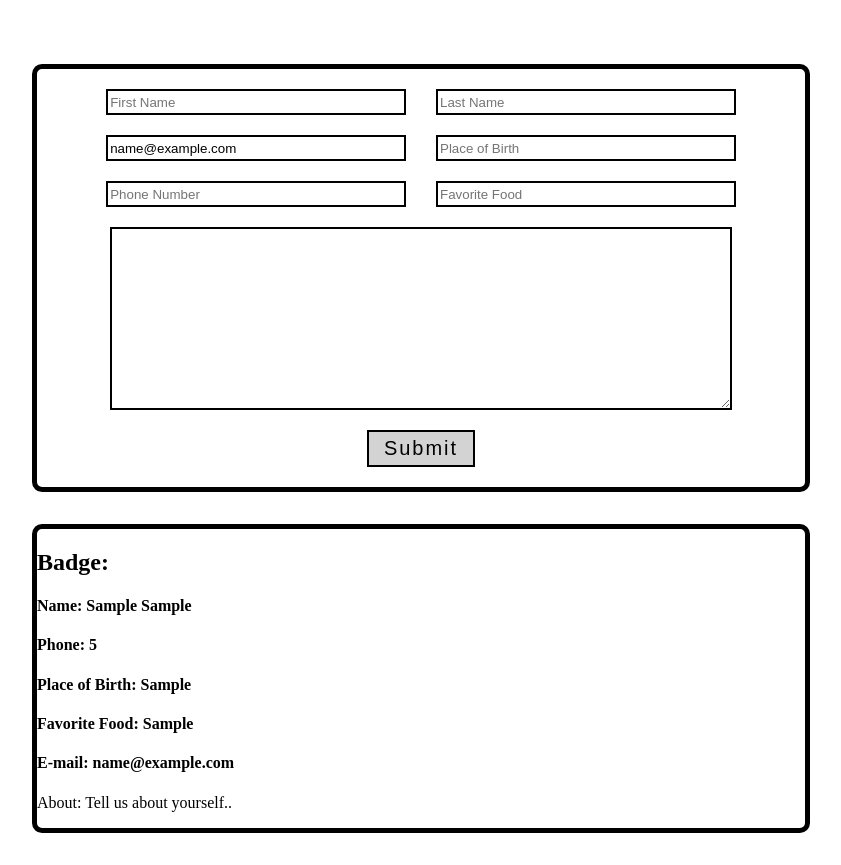
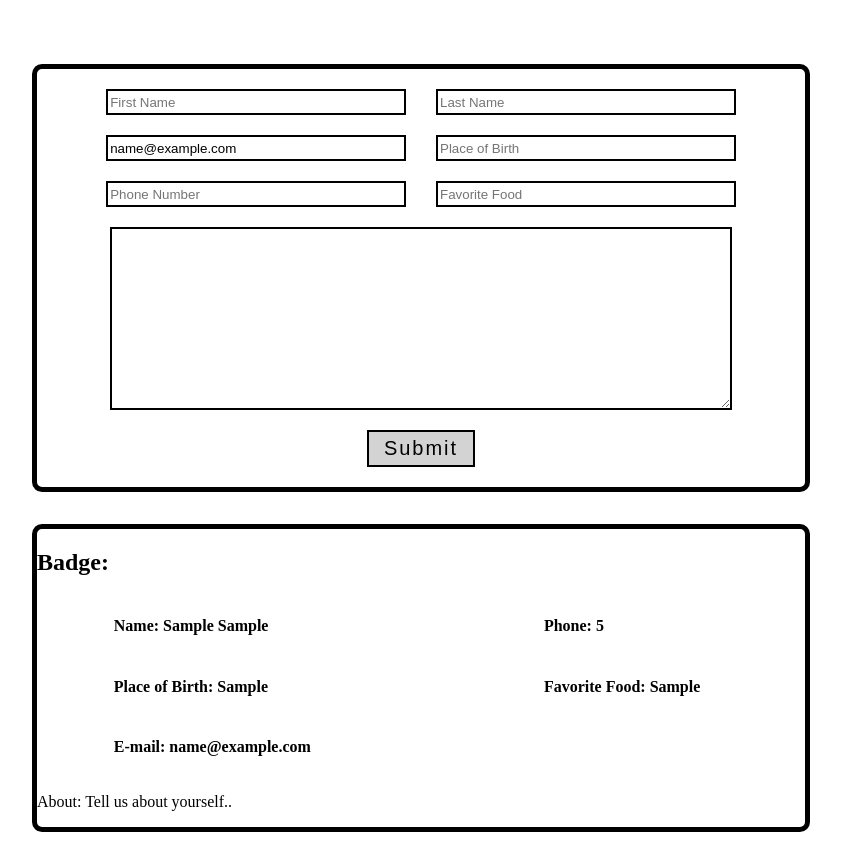
Before and after one commit to jmc90/assignments, a React (Create React App) app in the folder assignments/exercises/react-name-badge/: page / in a window 1280 px wide. Both pictures are taken after typing "Sample", "Sample", "name@example.com", "Sample", "5", "Sample" into the empty fields and a click on the button "Submit". Shown: the whole page, without its empty margins (219-1060 px from the left). Built offline with nearby package versions, Linux system fonts and the light colour scheme; the HTML template or start-up script is replaced by a standard one.

Commit message:
badge styling

```diff
--- a/assignments/exercises/react-name-badge/src/App.css
+++ b/assignments/exercises/react-name-badge/src/App.css
@@ -58,3 +58,14 @@ button {
     width: 60%;
     margin: 2.5% auto;
 }
+
+.badge-text-div {
+    width: 80%;
+    margin: auto;
+    display: flex;
+    justify-content: space-between
+}
+
+.badge-text {
+    width: 30%;
+}
--- a/assignments/exercises/react-name-badge/src/Badge.js
+++ b/assignments/exercises/react-name-badge/src/Badge.js
@@ -5,19 +5,21 @@ const Badge = ({ badges }) => {
     const mappedBadeges = badges.map(badge => {
         return (
             <div className="badge-div">
-                <h2>Badge:</h2>
-                <div>
-                    <h4>Name: {badge.firstName} {badge.lastName}</h4>
-                    <h4>Phone: {badge.phone}</h4>
+                <div className="badge-header">
+                    <h2>Badge:</h2>
                 </div>
-                <div>
-                    <h4>Place of Birth: {badge.placeOfBirth}</h4>
-                    <h4>Favorite Food: {badge.favoriteFood}</h4>
+                <div className="badge-text-div">
+                    <h4 className="badge-text">Name: {badge.firstName} {badge.lastName}</h4>
+                    <h4 className="badge-text">Phone: {badge.phone}</h4>
                 </div>
-                <div>
+                <div className="badge-text-div">
+                    <h4 className="badge-text">Place of Birth: {badge.placeOfBirth}</h4>
+                    <h4 className="badge-text">Favorite Food: {badge.favoriteFood}</h4>
+                </div>
+                <div className="badge-text-div">
                     <h4>E-mail: {badge.email}</h4>
                 </div>
-                <div>
+                <div className="badge-about">
                     <p>About: {badge.about}</p>
                 </div>
             </div>
--- a/assignments/exercises/react-name-badge/src/Form.js
+++ b/assignments/exercises/react-name-badge/src/Form.js
@@ -10,13 +10,17 @@ const Form = ({firstName, lastName, email, placeOfBirth, phone, favoriteFood, ab
                 name="firstName"
                 value={firstName}
                 onChange={handleChange}
-                placeholder="First Name"/>
+                placeholder="First Name"
+                required
+                minLength="3" />
             <input
                 type="text"
                 name="lastName"
                 value={lastName}
                 onChange={handleChange}
-                placeholder="Last Name"/>
+                placeholder="Last Name"
+                required
+                minLength="3" />
         </div>
         <div className="input-div">
             <input
@@ -24,13 +28,17 @@ const Form = ({firstName, lastName, email, placeOfBirth, phone, favoriteFood, ab
                 name="email"
                 value={email}
                 onChange={handleChange}
-                placeholder="e-mail"/>
+                placeholder="e-mail"
+                required
+                minLength="3" />
             <input
                 type="text"
                 name="placeOfBirth"
                 value={placeOfBirth}
                 onChange={handleChange}
-                placeholder="Place of Birth"/>
+                placeholder="Place of Birth"
+                required
+                minLength="3" />
         </div>
         <div className="input-div">
             <input
@@ -38,19 +46,24 @@ const Form = ({firstName, lastName, email, placeOfBirth, phone, favoriteFood, ab
                 name="phone"
                 value={phone}
                 onChange={handleChange}
-                placeholder="Phone Number"/>
+                placeholder="Phone Number"
+                required
+                minLength="3" />
             <input
                 type="text"
                 name="favoriteFood"
                 value={favoriteFood}
                 onChange={handleChange}
-                placeholder="Favorite Food"/>
+                placeholder="Favorite Food"
+                required
+                minLength="3" />
         </div>
         <div className="textarea-div">
             <textarea
                 name= "about"
                 value={about}
-                onChange={handleChange} />
+                onChange={handleChange}
+                required />
         </div>
         <div className="button-div">
             <button>Submit</button>
```
